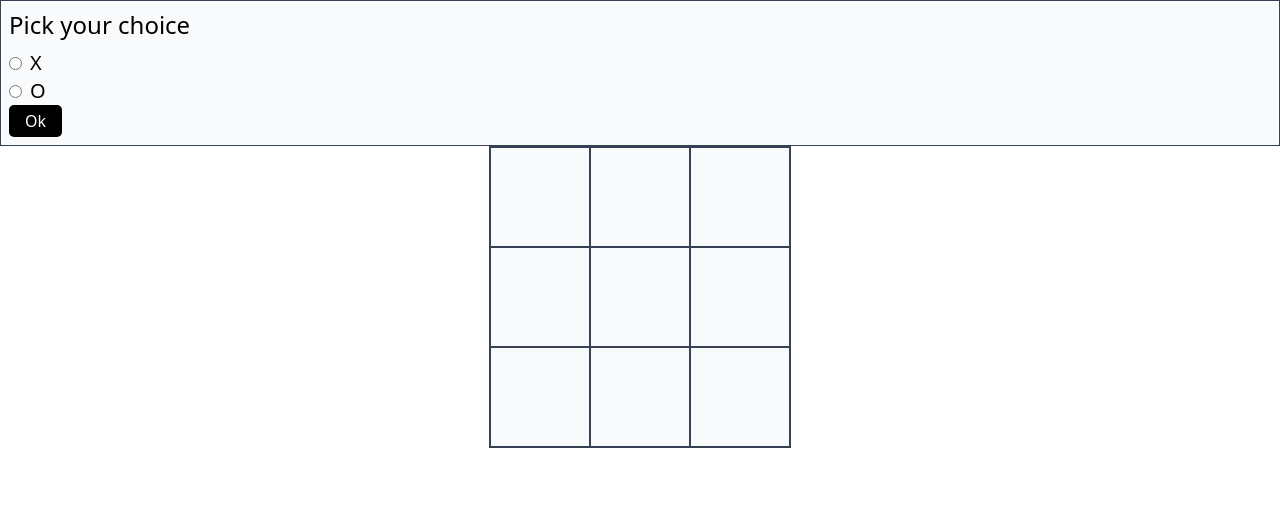
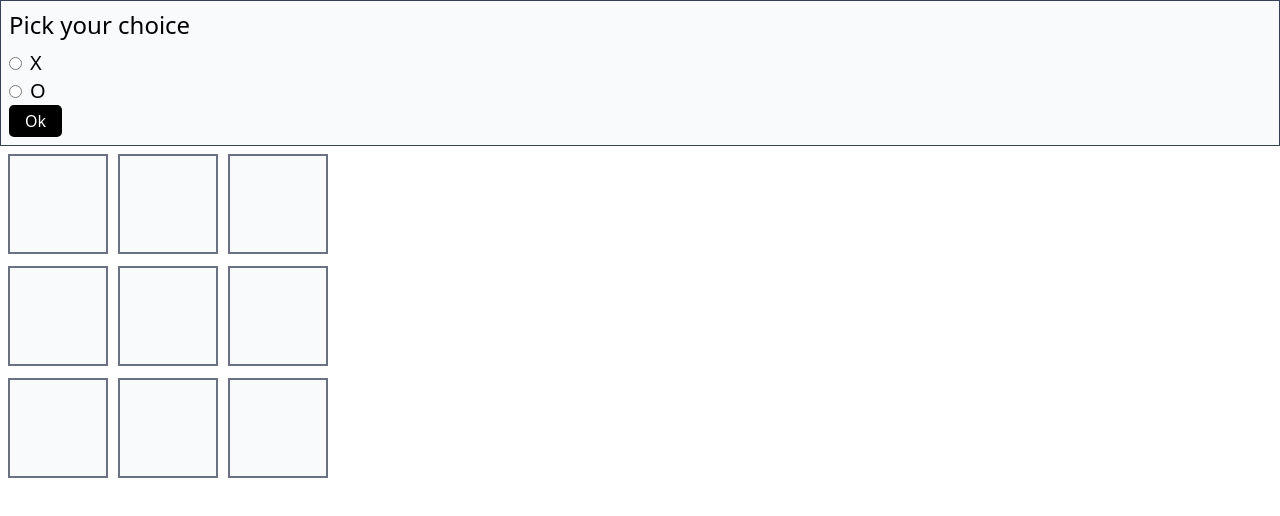
Before and after one commit to HarishBabu-DV/Tic-Tac-Toe, a React (Vite) app: page / in a window 1280 px wide. Shown: the top 516 px of the page. Built offline with nearby package versions, Linux system fonts and the light colour scheme.

Commit message:
added x or o onclick of box

```diff
--- a/src/components/TicTacToe.jsx
+++ b/src/components/TicTacToe.jsx
@@ -1,22 +1,32 @@
 import React, { useEffect, useRef, useState } from 'react'
 
 const TicTacToe = () => {
-    const noOfRows=[1,2,3];
+    const noOfSquares=[1,2,3,4,5,6,7,8,9];
+    // const noOfCols=[...noOfRows];
     const [selectedChoice,setSelectedChoice]=useState('')
     const [isXTurn,setIsXTurn]=useState(false);
     const [isDisabled,setIsDisabled]=useState(false)
     const [isReady,setIsReady]=useState(false)
-    const [isVisible,setIsVisible]=useState(false)
+    const [elements,setElements]=useState([])
     const handleOnSubmit=()=>{
         selectedChoice === 'x' ? setIsXTurn(true) : setIsXTurn(false)
         setIsDisabled(true)
         setIsReady(true)
     }
-    console.log(selectedChoice);
+    const chooseWinner=()=>{
+        // if(elements[0]==elements[1]==elements[2]=='x'){
 
-    const handleOnSquareClick=()=>{
-       isXTurn ? setTimeout(()=>setIsXTurn(false),500) : setIsXTurn(()=>setIsXTurn(true),500)
+        // }
     }
+    const handleOnClick=(i)=>{
+        const temp=[...elements]
+        temp[i]=isXTurn ? 'x':'o';
+        setElements(temp)
+        setIsXTurn(!isXTurn)
+    }
+    let a=1,b=1,c=1
+    if(a==b==c==1)console.log('equal');
+
     return (
     <div>
         <div className='bg-gray-50 border-[1px] border-gray-700 space-y-2 p-2'>
@@ -35,56 +45,44 @@ const TicTacToe = () => {
                 </div>
             </div>
         </div>
-        <table  className='mx-auto'>
+        { /* <table  className='mx-auto'>
             <tbody>
                 {
                     noOfRows.map((row,index)=>(
                         <tr key={index}>
-                            <td className='size-[100px] bg-gray-50 text-center border-2 border-gray-700 text-5xl'>
-                                {
-                                    isReady &&(
-                                        <span onClick={()=>{
-                                            setIsVisible(true)
-                                            isXTurn ? setIsXTurn(false) : setIsXTurn(true)
-                                        }}>
-                                            { isVisible && isXTurn ? 'o' : 'x'}
-                                        </span>
+                            {
+                                noOfCols.map((col,index)=>(
+                                    <td className='size-[100px] bg-gray-50 text-center border-2 border-gray-700 text-5xl opacity-0' key={index} onClick={(e)=>{
+                                        isXTurn ? setIsXTurn(false) : setIsXTurn(true)
+                                        e.target.classList.add('opacity-[100%]')
 
-                                    )
-                                }
-                            </td>
-                            <td className='size-[100px] bg-gray-50 text-center border-2 border-gray-700 text-5xl'>
-                            {
-                                    isReady &&(
-                                        <span onClick={()=>{
-                                            setIsVisible(true)
-                                            isXTurn ?setIsXTurn(false) : setIsXTurn(true)
-                                        }}>
-                                            { isVisible && isXTurn ? 'o' : 'x'}
-                                        </span>
+                                    }}>
+                                        { isReady &&  isXTurn ? 'o' : 'x'}
 
-                                    )
-                                }
-                            </td>
-                            <td className='size-[100px] bg-gray-50 text-center border-2 border-gray-700 text-5xl'>
-                            {
-                                    isReady &&(
-                                        <span onClick={()=>{
-                                            setIsVisible(true)
-                                            isXTurn ?setIsXTurn(false) : setIsXTurn(true)
-                                        }}>
-                                            { isVisible && isXTurn ? 'o' : 'x'}
-                                        </span>
+                                    </td>
+                                ))
+                            }
 
-                                    )
-                                }
-                            </td>
                         </tr>
                     ))
                 }
             </tbody>
-        </table>
 
+        </table> */}
+
+        <div className='grid grid-cols-3 grid-rows-3 w-[330px] gap-y-3 m-2'>
+            {
+                noOfSquares.map((square,index)=>(
+                    <div className='size-[100px] bg-gray-50 border-[2px] border-gray-500 ' onClick={()=>handleOnClick(index)
+                    } key={index}>
+                        <span>
+                        { elements[index] }
+                        </span>
+
+                    </div>
+                ))
+            }
+        </div>
     </div>
   )
 }
```
